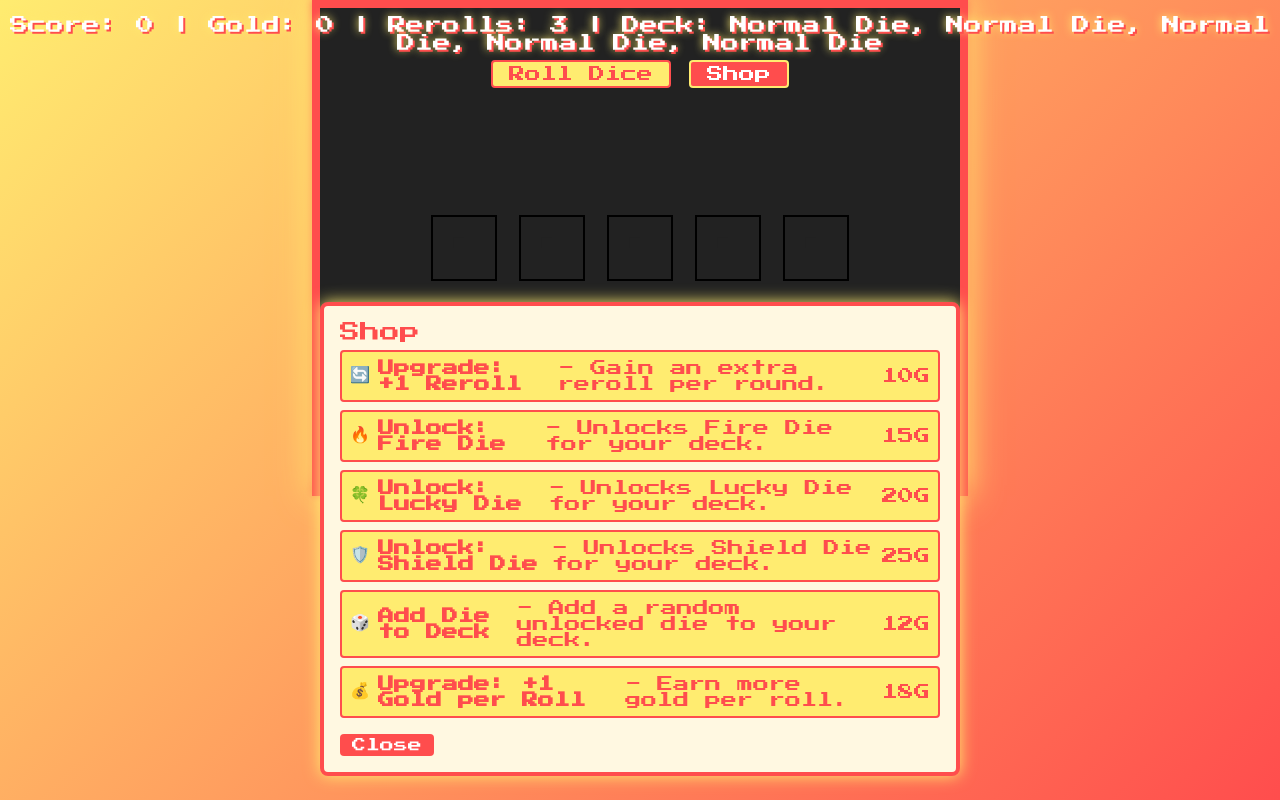
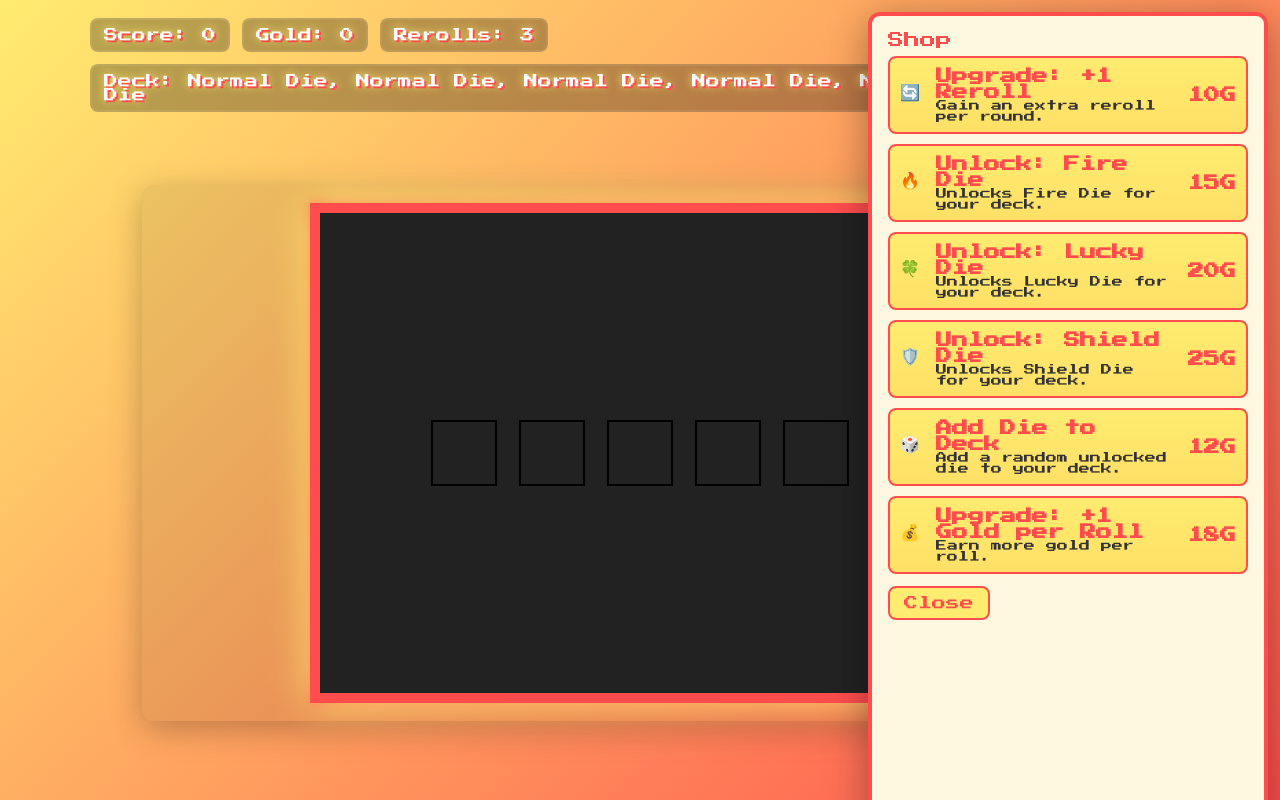
Before and after one commit to bartletuni/YahtzeeRoll, a plain HTML site: page index.html in a window 1280 px wide. Both pictures are taken after a click on the button "Shop". Drawn offline with Linux system fonts and the light colour scheme.

Commit message:
Add files via upload

```diff
--- a/index.html
+++ b/index.html
@@ -5,98 +5,187 @@
     <title>Roguelite Yahtzee</title>
     <style>
         @import url('https://fonts.googleapis.com/css2?family=Press+Start+2P&display=swap');
+        :root{
+            --accent-1: #ff4d4d;
+            --accent-2: #ffec70;
+            --accent-3: #ffb347;
+            --bg-grad: linear-gradient(135deg, var(--accent-2) 0%, var(--accent-1) 100%);
+        }
         html, body {
             height: 100%;
             margin: 0;
-            background: linear-gradient(135deg, #ffec70 0%, #ff4d4d 100%);
+            background: var(--bg-grad);
             font-family: 'Press Start 2P', cursive;
             overflow: hidden;
+            color: #fff;
         }
-        #gameCanvas {
-            display: block;
-            margin: 0 auto;
-            background: #222;
-            border: 8px solid #ff4d4d;
-            image-rendering: pixelated;
-            box-shadow: 0 0 32px #ffec70, 0 0 8px #ff4d4d;
+
+        /* App layout */
+        #app {
+            height: 100%;
+            display: flex;
+            flex-direction: column;
+            gap: 12px;
+            align-items: center;
+            justify-content: center;
+            padding: 18px;
+            box-sizing: border-box;
         }
-        #ui {
-            position: absolute;
-            top: 16px;
-            left: 50%;
-            transform: translateX(-50%);
-            z-index: 10;
-            color: #fff;
-            text-shadow: 2px 2px 0 #ff4d4d, 0 0 8px #ffec70;
-            font-size: 18px;
-            text-align: center;
-            width: 100vw;
-            pointer-events: none;
-        }
-        #shop {
-            position: absolute;
-            bottom: 24px;
-            left: 50%;
-            transform: translateX(-50%);
-            background: #fff8e1;
-            border: 4px solid #ff4d4d;
-            border-radius: 8px;
-            padding: 16px;
-            display: none;
-            z-index: 20;
-            font-family: 'Press Start 2P', cursive;
-            color: #ff4d4d;
-            box-shadow: 0 0 16px #ffec70;
+
+        header#header {
+            width: 100%;
+            max-width: 1100px;
+            display: flex;
+            align-items: center;
+            justify-content: space-between;
+            gap: 12px;
             pointer-events: auto;
         }
-        .shop-item {
-            margin: 8px 0;
-            cursor: pointer;
-            background: #ffec70;
-            border: 2px solid #ff4d4d;
-            border-radius: 4px;
-            padding: 8px;
-            transition: background 0.2s;
+
+        .stats {
             display: flex;
+            gap: 12px;
+            align-items: center;
+            color: #fff;
+            text-shadow: 2px 2px 0 var(--accent-1), 0 0 8px var(--accent-2);
+            font-size: 14px;
+            flex-wrap: wrap;
+        }
+
+        .stat-pill {
+            background: rgba(0,0,0,0.28);
+            border: 2px solid rgba(255,255,255,0.08);
+            padding: 8px 12px;
+            border-radius: 8px;
+            display: inline-flex;
             align-items: center;
             gap: 8px;
         }
-        .shop-item:hover {
-            background: #ffe066;
+
+        .controls {
+            display: flex;
+            gap: 12px;
+            align-items: center;
         }
-        .shop-icon {
-            width: 24px;
-            height: 24px;
+
+        .btn {
+            pointer-events: auto;
+            font-family: 'Press Start 2P', cursive;
+            font-size: 14px;
+            padding: 8px 14px;
+            border-radius: 8px;
+            border: 2px solid var(--accent-1);
+            cursor: pointer;
+            background: var(--accent-2);
+            color: var(--accent-1);
+            transition: transform .08s ease, filter .12s ease;
+        }
+        .btn.secondary { background: var(--accent-1); color: #fff; border-color: var(--accent-2); }
+        .btn:active { transform: translateY(1px) scale(0.995); }
+
+        /* Canvas area */
+        main.main {
+            width: 100%;
+            flex: 1 1 auto;
+            display: flex;
+            align-items: center;
+            justify-content: center;
+        }
+        .canvas-wrap {
+            width: min(92vw, 960px);
+            height: auto;
+            background: rgba(0,0,0,0.08);
+            padding: 18px;
+            border-radius: 12px;
+            box-shadow: 0 8px 32px rgba(0,0,0,0.25);
+            display: flex;
+            align-items: center;
+            justify-content: center;
+        }
+        #gameCanvas {
+            background: #222;
+            border: 10px solid var(--accent-1);
             image-rendering: pixelated;
+            box-shadow: 0 0 36px var(--accent-2), 0 0 12px var(--accent-1);
+            max-width: 100%;
+            height: auto;
+            display: block;
         }
-        #closeShop {
-            margin-top: 8px;
-            background: #ff4d4d;
-            color: #fff;
-            border: none;
-            border-radius: 4px;
-            font-size: 14px;
-            padding: 4px 12px;
+
+        /* Shop as right-side slide panel */
+        #shop {
+            position: fixed;
+            top: 12px;
+            right: 12px;
+            width: min(360px, 90vw);
+            height: calc(100% - 24px);
+            background: #fff8e1;
+            border: 4px solid var(--accent-1);
+            border-radius: 12px;
+            padding: 16px;
+            display: none; /* controlled by JS */
+            z-index: 1200;
+            font-family: 'Press Start 2P', cursive;
+            color: var(--accent-1);
+            box-shadow: 0 8px 40px rgba(0,0,0,0.35);
+            overflow: auto;
+            transform: translateX(18px);
+            transition: transform 280ms ease, opacity 200ms ease;
+        }
+        #shop.open { transform: translateX(0); }
+
+        .shop-title { font-size: 16px; margin-bottom: 8px; color: var(--accent-1); }
+        .shop-list { display: flex; flex-direction: column; gap: 10px; }
+        .shop-item {
+            margin: 0;
             cursor: pointer;
-            font-family: 'Press Start 2P', cursive;
+            background: linear-gradient(180deg,var(--accent-2),#ffe066);
+            border: 2px solid var(--accent-1);
+            border-radius: 8px;
+            padding: 10px;
+            transition: transform .12s ease, box-shadow .12s ease;
+            display: flex;
+            align-items: center;
+            gap: 10px;
+        }
+        .shop-item:hover { transform: translateY(-3px); box-shadow: 0 8px 18px rgba(0,0,0,0.12); }
+        .shop-icon { width: 26px; height: 26px; }
+        #closeShop { margin-top: 12px; }
+
+        @media (max-width: 640px) {
+            .stats { font-size: 12px; }
+            .btn { font-size: 12px; padding: 6px 10px; }
+            header#header { padding: 6px; }
+            #shop { width: 92vw; left: 50%; right: auto; transform: translateX(50%); top: auto; bottom: 12px; height: auto; }
         }
     </style>
 </head>
 <body>
-    <div id="ui">
-        <span id="score">Score: 0</span> |
-        <span id="gold">Gold: 0</span> |
-        <span id="rerolls">Rerolls: 3</span> |
-        <span id="deck"></span>
-        <br>
-        <button id="rollBtn" style="pointer-events:auto;font-family:'Press Start 2P',cursive;font-size:16px;background:#ffec70;color:#ff4d4d;border:2px solid #ff4d4d;border-radius:4px;padding:4px 16px;margin-top:8px;cursor:pointer;">Roll Dice</button>
-        <button id="shopBtn" style="pointer-events:auto;font-family:'Press Start 2P',cursive;font-size:16px;background:#ff4d4d;color:#fff;border:2px solid #ffec70;border-radius:4px;padding:4px 16px;margin-top:8px;cursor:pointer;">Shop</button>
-    </div>
-    <canvas id="gameCanvas" width="640" height="480"></canvas>
-    <div id="shop">
-        <div style="font-size:20px;margin-bottom:8px;">Shop</div>
-        <div id="shopItems"></div>
-        <button id="closeShop">Close</button>
+    <div id="app">
+        <header id="header">
+            <div class="stats">
+                <div class="stat-pill"><span id="score">Score: 0</span></div>
+                <div class="stat-pill"><span id="gold">Gold: 0</span></div>
+                <div class="stat-pill"><span id="rerolls">Rerolls: 3</span></div>
+                <div class="stat-pill"><span id="deck"></span></div>
+            </div>
+            <div class="controls">
+                <button id="rollBtn" class="btn">Roll Dice</button>
+                <button id="shopBtn" class="btn secondary">Shop</button>
+            </div>
+        </header>
+
+        <main class="main">
+            <div class="canvas-wrap">
+                <canvas id="gameCanvas" width="640" height="480"></canvas>
+            </div>
+        </main>
+
+        <aside id="shop" aria-hidden="true">
+            <div class="shop-title">Shop</div>
+            <div id="shopItems" class="shop-list"></div>
+            <button id="closeShop" class="btn">Close</button>
+        </aside>
     </div>
     <script>
         // --- Pixel Art Dice Sprites ---
@@ -438,18 +527,23 @@
 
         function openShop() {
             state.shopOpen = true;
-            document.getElementById('shop').style.display = 'block';
+            const shopEl = document.getElementById('shop');
+            shopEl.style.display = 'block';
+            // allow CSS transition to show slide-in
+            requestAnimationFrame(() => shopEl.classList.add('open'));
+            shopEl.setAttribute('aria-hidden','false');
             let shopDiv = document.getElementById('shopItems');
             shopDiv.innerHTML = '';
             shopItems.forEach((item, idx) => {
                 let div = document.createElement('div');
                 div.className = 'shop-item';
-                div.innerHTML = `<span class="shop-icon">${item.icon}</span> <b>${item.name}</b> - ${item.desc} <span style="margin-left:auto;">${item.cost}G</span>`;
+                div.innerHTML = `<span class="shop-icon">${item.icon}</span> <div style="flex:1;"><div style=\"font-weight:bold;color:var(--accent-1);\">${item.name}</div><div style=\"font-size:11px;color:#333;\">${item.desc}</div></div><div style=\"margin-left:8px;font-weight:bold;color:var(--accent-1);\">${item.cost}G</div>`;
                 div.onclick = () => {
                     if (state.gold >= item.cost) {
                         state.gold -= item.cost;
                         item.effect();
                         updateUI();
+                        // re-open to refresh list and costs
                         openShop();
                     }
                 };
@@ -458,7 +552,11 @@
         }
         function closeShop() {
             state.shopOpen = false;
-            document.getElementById('shop').style.display = 'none';
+            const shopEl = document.getElementById('shop');
+            shopEl.classList.remove('open');
+            shopEl.setAttribute('aria-hidden','true');
+            // wait for transition then hide
+            setTimeout(() => { if (!state.shopOpen) shopEl.style.display = 'none'; }, 300);
         }
 
         // --- Event Listeners ---
```
